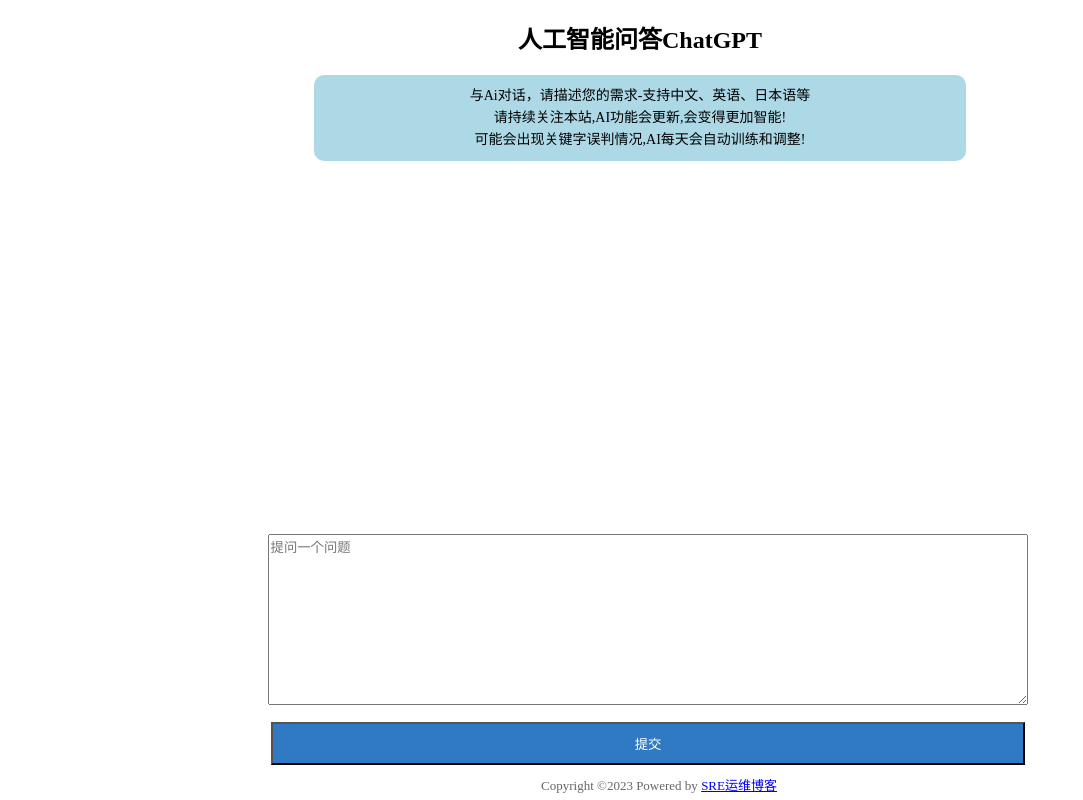
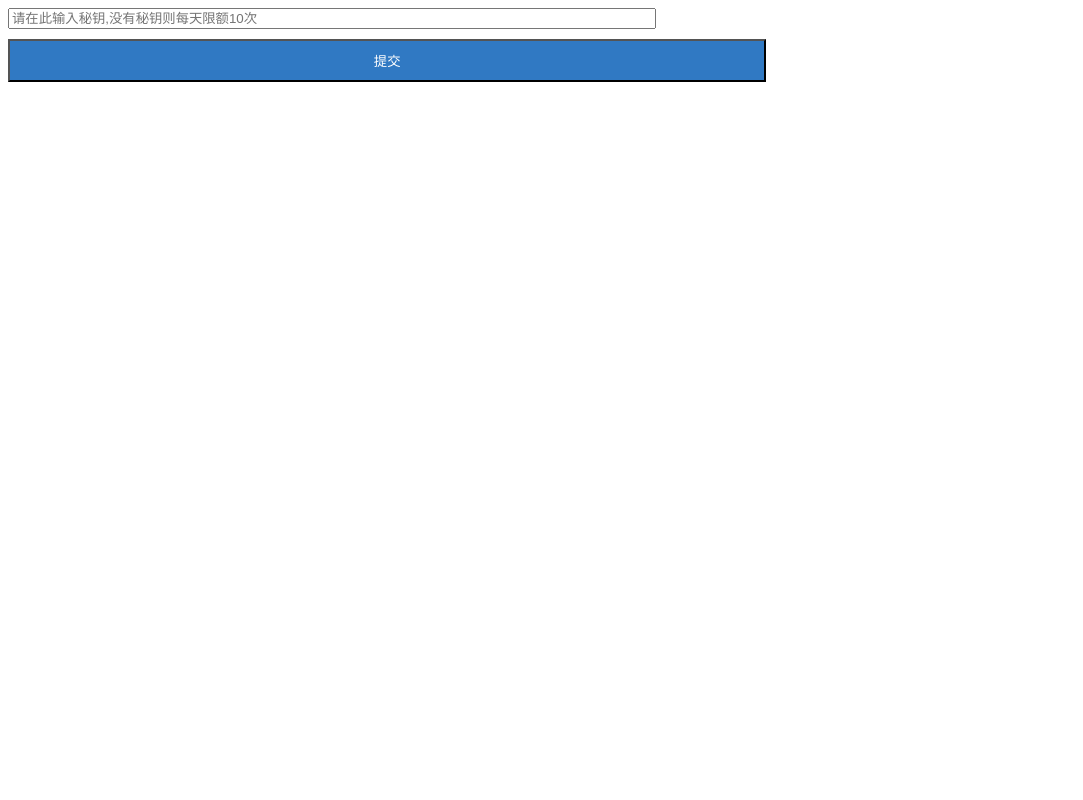
Before and after one commit to xwlops/chat-gpt-web, a Flask app: page / in a window 1280 px wide. Shown: the whole page, without its empty margins (0-1083 px from the left). Run offline with Flask 2, Linux system fonts and the light colour scheme.

Commit message:
待修复

```diff
--- a/app.py
+++ b/app.py
@@ -1,10 +1,7 @@
 import openai
 from flask import Flask, request, render_template, redirect
-from flask_limiter import Limiter
-from flask_limiter.util import get_remote_address
 
 server = Flask(__name__)
-limiter = Limiter(server, key_func=get_remote_address)
 
 openai.api_key = 'xxxxx'
 
@@ -29,7 +26,6 @@ def get_completion(question):
 
 
 @server.route('/', methods=['GET', 'POST'])
-@limiter.limit("10/day")
 def get_request_json():
     if request.method == 'POST':
         if len(request.form['question']) < 1:
--- a/templates/index.html
+++ b/templates/index.html
@@ -1,78 +1,14 @@
 <!DOCTYPE html>
 <html lang="en">
-<!--自适应屏幕大小-->
-<meta name="viewport" content="width=device-width,initial-scale=1" />
-<head>
-    <meta charset="UTF-8">
-    <title>人工智能问答ChatGPT</title>
-    <style>
-        .msg {
-            width: 50%;
-            font-size: 14px;
-            line-height: 22px;
-            background-color: lightblue;
-            border-radius: 10px;
-            padding: 10px;
-            margin: 10px 0;
-        }
-        .chat-box {
-            position: fixed;
-            bottom: 30px;
-            display: block;
-            resize: vertical;
-            padding: 5px 11px;
-            line-height: 1.5;
-            box-sizing: border-box;
-            width: 100%;
-            font-size: inherit;
-            font-family: inherit;
-            color: var(--el-input-text-color,var(--el-text-color-regular));
-            background-color: var(--el-input-bg-color,var(--el-fill-color-blank));
-            background-image: none;
-            box-shadow: 0 0 0 1px var(--el-input-border-color,var(--el-border-color)) inset;
-            border-radius: var(--el-input-border-radius,var(--el-border-radius-base));
-            transition: var(--el-transition-box-shadow);
-            border: none;
-        }
-        .loading {
-            color: red;
-            display: none;
-        }
-        .question {
-            text-align: left;
-            background-color: lightblue;
-            border-radius: 10px;
-            padding: 10px;
-            margin: 10px 0;
-        }
-        .res {
-            text-align: left;
-            background-color: lightyellow;
-            border-radius: 10px;
-            padding: 10px;
-            margin: 10px 0;
-        }
-        .footer-box {
-            /* background-color: #f6f6f6; */
-            position: fixed;
-            bottom: 5px;
-            text-align: center;
-            font-size: 13px;
-            width: 100%;
-            color: #666;
-            z-index: 999;
-        }
-    </style>
-</head>
 <body>
-    <div align="center">
-        <h2>人工智能问答ChatGPT</h2>
-        <div class="msg">与Ai对话，请描述您的需求-支持中文、英语、日本语等<br />
-        请持续关注本站,AI功能会更新,会变得更加智能!<br />
-        可能会出现关键字误判情况,AI每天会自动训练和调整!</div><br />
+        <div>
+            <form>
+              <input type="text" id="edit_openaikey" placeholder="请在此输入秘钥,没有秘钥则每天限额10次" style="width: 50vw;">
+            </form>
+          </div>
         {% if message %} {{ message }} {% endif %}
             {% if question %}
-            <div class="loading" id="loading">正在梳理答案，请稍等...</div>
+            <div class="loading" id="loading" style="display: none;">正在梳理答案，请稍等...</div>
             <div class="question">
                 <b> 🙋‍♂️ :</b> {{ question }}
             </div>
@@ -81,21 +17,25 @@
             </div>
             {% endif %}
             <div class="chat-box">
-                <form method="post" onsubmit="submit.disabled=true">
-                    <textarea style="width:60%;" name="question" placeholder="提问一个问题" rows="11" id="form"></textarea>
+                <form method="post" id="chat-form" onsubmit="submitForm()">
                     <input type="submit" value="提交" id="submit"style="width:60%; color: white; background-color: #3079c3; text-align:center; margin-top: 10px; padding: 10px 0;" />
                 </form>
-            <div class="footer-box">Copyright ©2023 Powered by <a href="https://www.cnsre.cn">SRE运维博客</a></div>
         </div>
     </div>
 </body>
 <script>
-    let loading = document.getElementById('loading');
-    let form = document.querySelector('form');
-
-    form.addEventListener('submit', () => {
+    function submitForm() {
+        let openaikey = document.getElementById('edit_openaikey').value;
+        let loading = document.getElementById('loading');
+        let form = document.querySelector('form');
+        let formData = new FormData(form);
         loading.style.display = 'block';
-    });
-
+        if (openaikey) {
+            formData.append('openaikey', openaikey);
+        }
+        let xhr = new XMLHttpRequest();
+        xhr.open('POST', '/');
+        xhr.send(formData);
+    }
 </script>
 </html>
```
Also changed, not shown: templates/index copy.html (added, +106 -0 lines).
